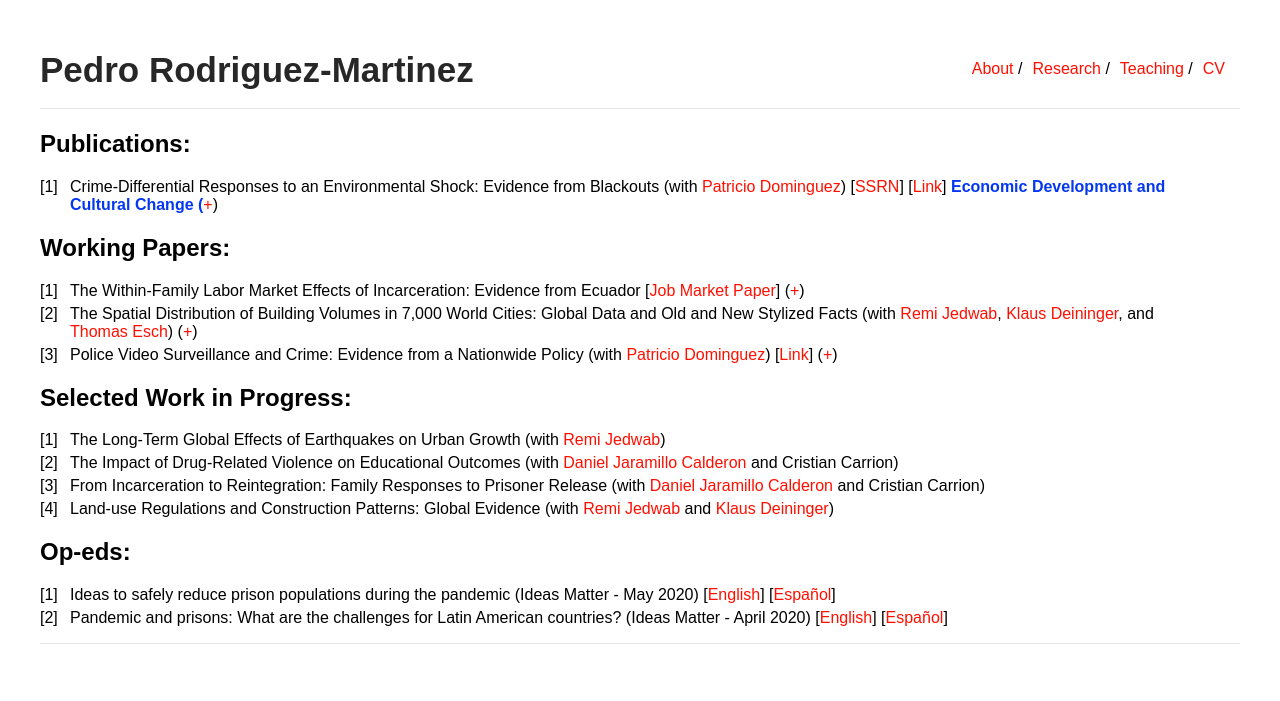
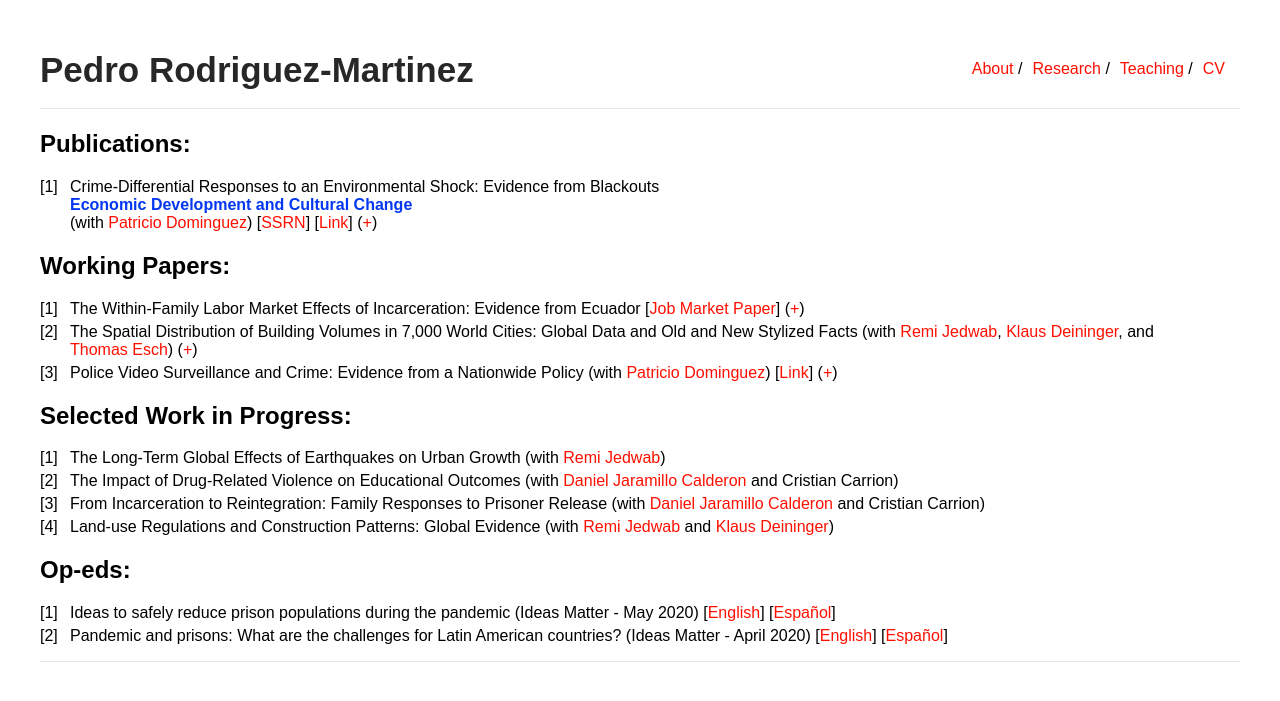
Before and after one commit to perodmar/perodmar.github.io, a Jekyll site: the page built from research.md, in a window 1280 px wide. Shown: the top 701 px of the page. Built offline with Jekyll 4.4.1, drawn with Linux system fonts in a browser that asks for light colours; some web fonts are replaced.

Commit message:
Move journal title below paper title in publication entry

```diff
--- a/research.md
+++ b/research.md
@@ -26,12 +26,12 @@ details[open] .toggle-indicator::after {
  <li>
 <details>
   <summary>
-      Crime-Differential Responses to an Environmental Shock: Evidence from Blackouts
+      Crime-Differential Responses to an Environmental Shock: Evidence from Blackouts<br>
+      <strong style="color:#0437F2">Economic Development and Cultural Change</strong><br>
       (with <a href="https://sites.google.com/site/pdomingr/">Patricio Dominguez</a>)
       [<a href="https://papers.ssrn.com/sol3/papers.cfm?abstract_id=4921694">SSRN</a>]
       [<a href="https://www.journals.uchicago.edu/doi/10.1086/740877">Link</a>]
-      <strong style="margin-bottom: 5px; color:#0437F2"> Economic Development and Cultural Change
-      (</strong><span class="toggle-indicator"></span>)
+      (<span class="toggle-indicator"></span>)
   </summary>
 
   <div style="display: flex; align-items: flex-start; margin-top: 8px;">
```
